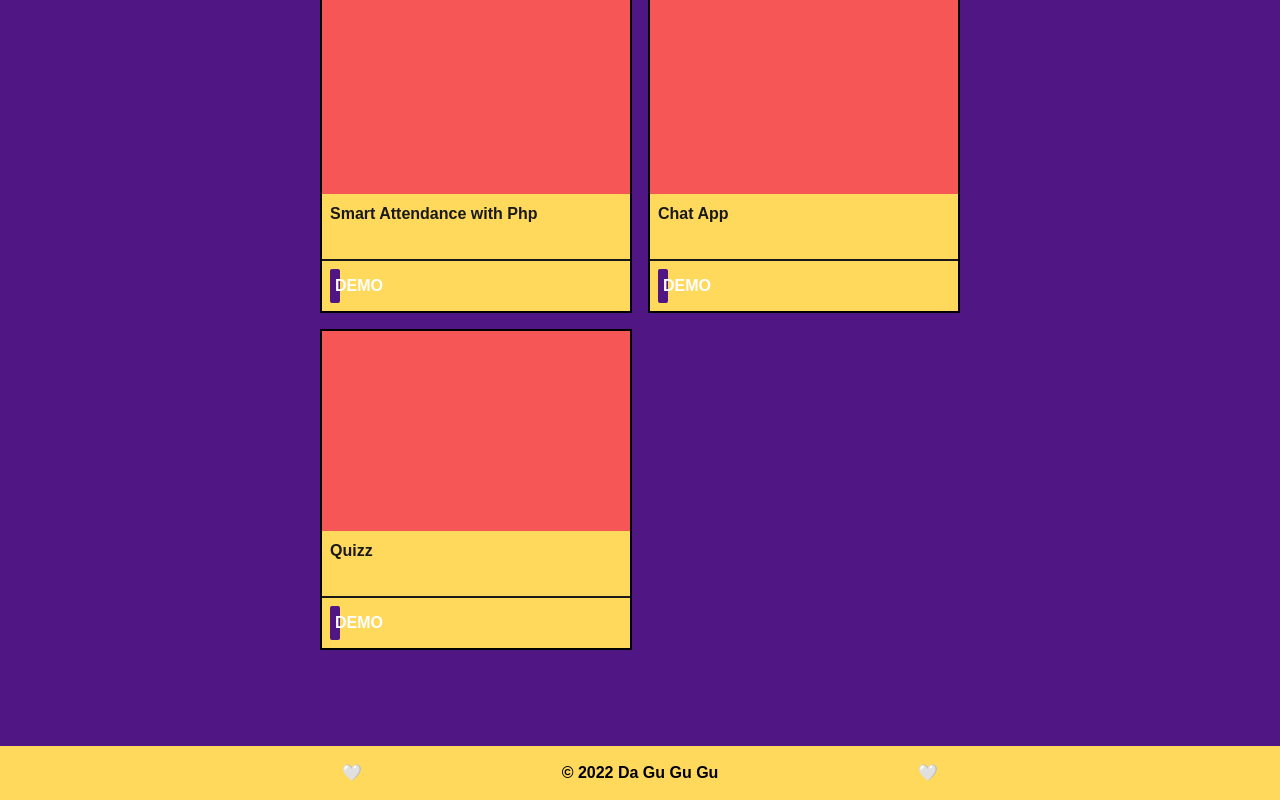
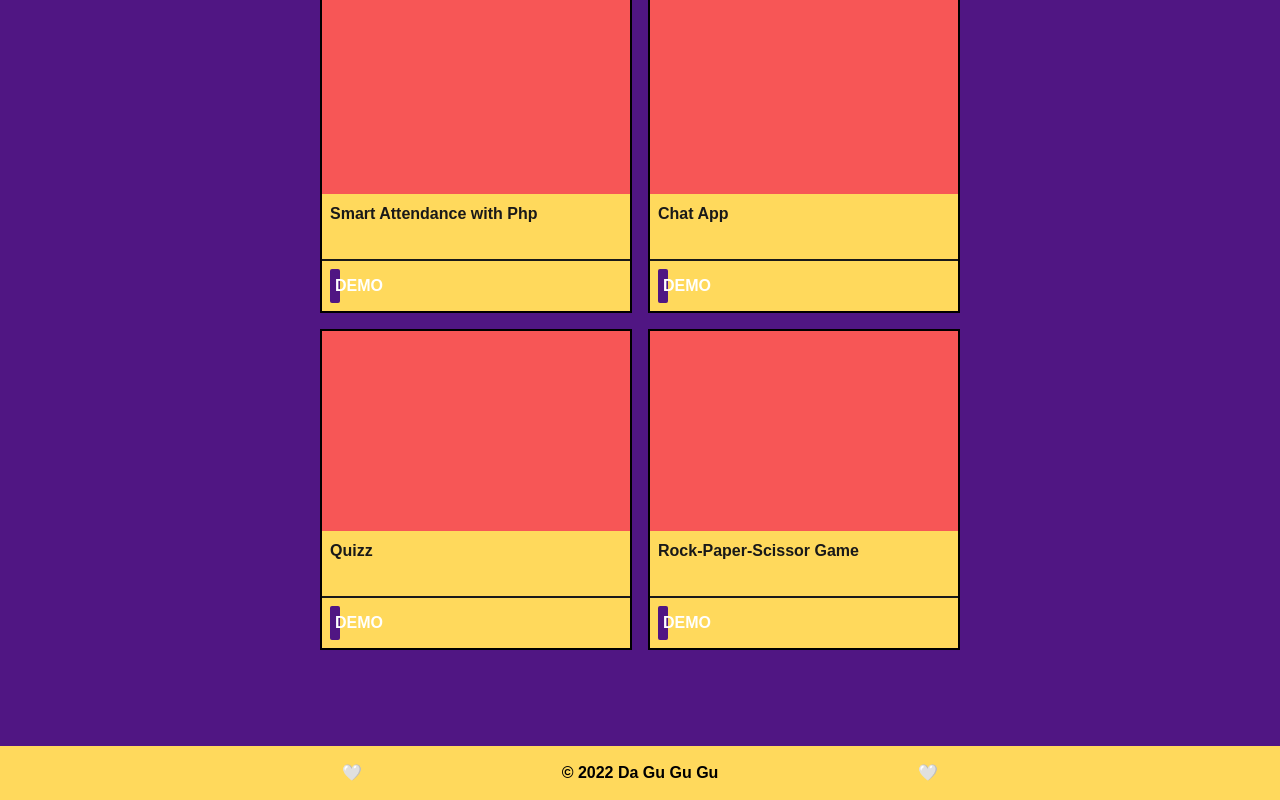
Before and after one commit to Da-Gu-Gu-Gu/nextjs-portfolio, a Next.js app: page / in a window 1280 px wide. Shown: the part 2849-3649 px from the top of the page. Built offline with nearby package versions, Linux system fonts and the light colour scheme.

Commit message:
add project rock-paper-scissor-game

```diff
--- a/pages/components/Project.jsx
+++ b/pages/components/Project.jsx
@@ -84,6 +84,7 @@ const Project = () => {
     demoHandler(".demo3", ".attendance-reveal", ".attendance");
     demoHandler(".demo4", ".chat-reveal", ".chat");
     demoHandler(".demo5", ".quizz-reveal", ".quizz");
+    demoHandler(".demo6", ".rps-reveal", ".rps");
   }, []);
 
   return (
@@ -205,6 +206,27 @@ const Project = () => {
             </Link>
           </div>
         </div>
+
+        <div className="border-2 border-black">
+          <div className="h-[200px]  overflow-hidden bg-amel relative">
+            <div className="h-[200px] bg-ani rps-reveal z-[1] absolute top-0 left-0 w-full"></div>
+            <img
+              src="/rock-paper-scissor.png"
+              alt="rps"
+              className="h-[150px]  rps  absolute top-1/2 w-fit border-2 border-amel left-1/2 z-0 -translate-x-1/2 -translate-y-1/2"
+            />
+          </div>
+          <div className="bg-awar h-[65px] p-2">
+            <p className="font-bold text-amel">Rock-Paper-Scissor Game</p>
+          </div>
+          <div className="project-link p-2 bg-awar border-2 border-amel border-x-0 border-b-0">
+            <Link href="https://rock-paper-scissor-murex.vercel.app/">
+              <a className="bg-kayan demo6 font-bold text-center text-white block p-[5px] rounded-sm cursor-pointer">
+                DEMO
+              </a>
+            </Link>
+          </div>
+        </div>
       </div>
     </div>
   );
```
Also changed, not shown: public/rock-paper-scissor.png (added).
